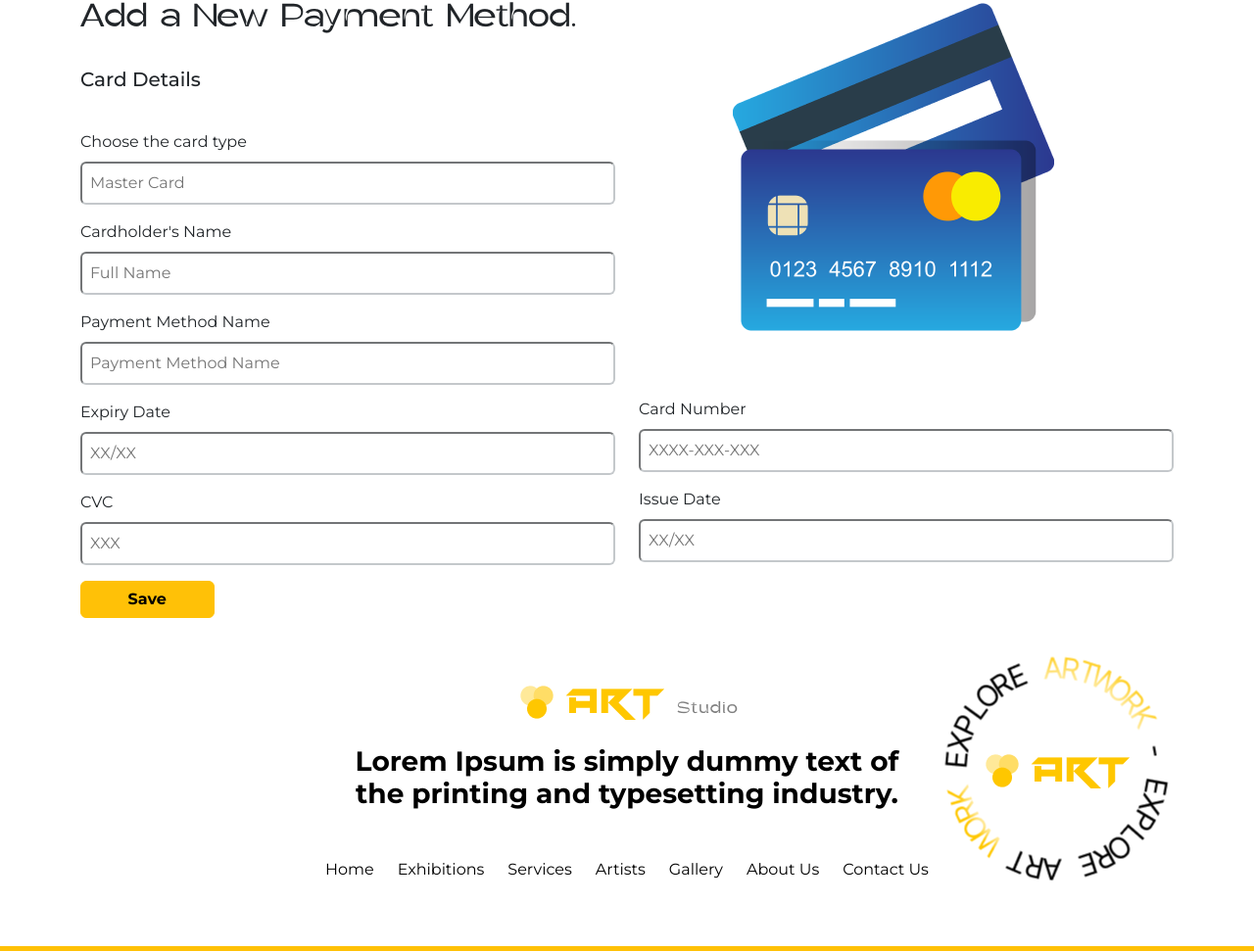
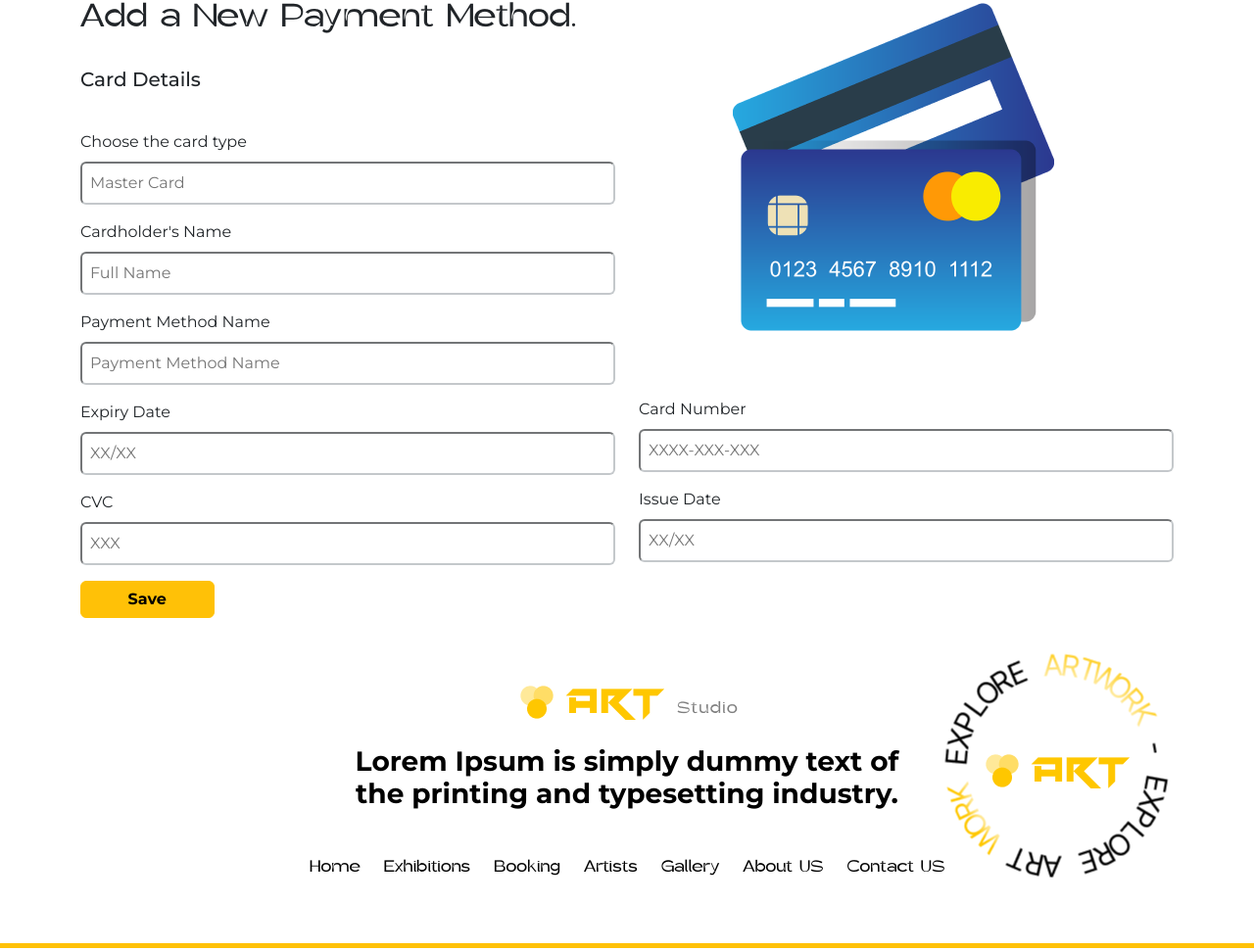
Before and after one commit to GhulamAliAsghar/Art-Studio-Gallery, a plain HTML site: page pages/add-payment.html in a window 1280 px wide. Shown: the part 175-1146 px from the top of the page at 98% size. Drawn offline with nearby package versions, Linux system fonts and the light colour scheme; a web font is replaced by a local one.

Commit message:
Update add-payment.html

```diff
--- a/pages/add-payment.html
+++ b/pages/add-payment.html
@@ -131,13 +131,27 @@
             <img src="/images/Frame 427318960.png" alt="" class="position-absolute logo-center">
             <div>
                 <ul class="list-unstyled d-lg-flex justify-content-center mt-5 gap-4 font-gerbil">
-                    <li>Home </li>
-                    <li>Exhibitions</li>
-                    <li>Services</li>
-                    <li>Artists</li>
-                    <li>Gallery</li>
-                    <li>About Us</li>
-                    <li>Contact Us</li>
+                    <li class="nav-item">
+                        <a class="nav-link Li-Items font-gerbil" aria-current="page" href="/index.html">Home</a>
+                    </li>
+                    <li class="nav-item">
+                        <a class="nav-link Li-Items font-gerbil" href="/pages/exhibition.html">Exhibitions</a>
+                    </li>
+                    <li class="nav-item">
+                        <a class="nav-link Li-Items font-gerbil" href="/pages/booking.html">Booking</a>
+                    </li>
+                    <li class="nav-item">
+                        <a class="nav-link Li-Items font-gerbil" href="#">Artists</a>
+                    </li>
+                    <li class="nav-item">
+                        <a class="nav-link Li-Items font-gerbil" href="#">Gallery</a>
+                    </li>
+                    <li class="nav-item">
+                        <a class="nav-link Li-Items font-gerbil" href="#">About US</a>
+                    </li>
+                    <li class="nav-item">
+                        <a class="nav-link Li-Items font-gerbil" href="#">Contact US</a>
+                    </li>
                 </ul>
             </div>
         </div>
```
